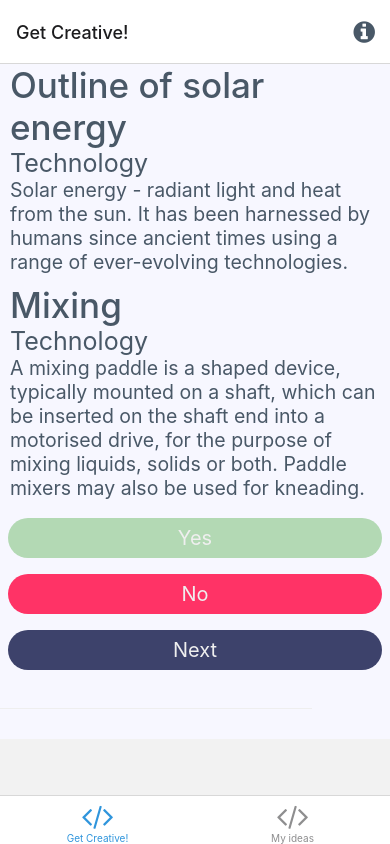
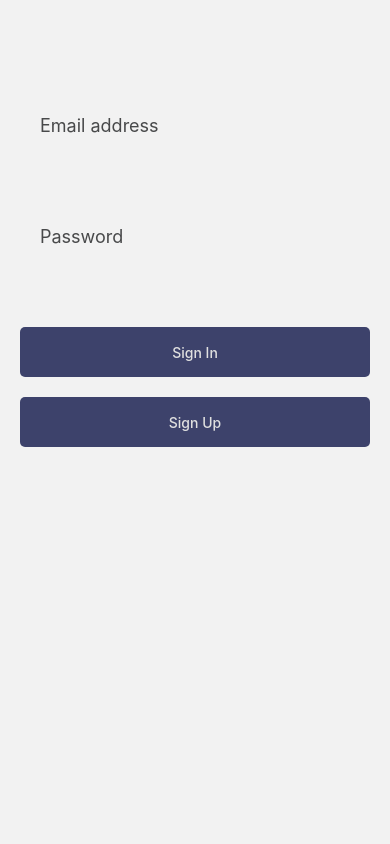
Before and after one commit to KenanBouvier/Ideate, a React Native app in the folder combineIdeas/: screen /SignIn in a window 390 px wide. Built offline with nearby package versions, Linux system fonts and the light colour scheme; what expo-linking would draw is missing.

Commit message:
signin screen

```diff
--- a/combineIdeas/components/IdeaList/index.tsx
+++ b/combineIdeas/components/IdeaItem/index.tsx
@@ -1,7 +1,8 @@
 import React from "react";
 import { Pressable, Text, View, StyleSheet } from "react-native";
+import {useNavigation} from '@react-navigation/native';
 
-interface IdeaList{
+interface IdeaItem{
     idea:{
         id:string,
         title1:string,
@@ -10,12 +11,13 @@ interface IdeaList{
     }
 }
 
-const IdeaList = (props:IdeaList)=>{
-    const {idea} = props;
-    const {id,title1,title2,description } = idea;
+const IdeaItem = (props:IdeaItem)=>{
+    // const {idea} = props;
+    const {id,title1,title2,description } = props.idea;
+    const navigation = useNavigation();
 
     const onPress = ()=>{
-        console.warn(`open Idea ${idea.title1}`)
+      navigation.navigate('IdeaSpecificScreen')
     }
 
     return(
@@ -32,7 +34,7 @@ const IdeaList = (props:IdeaList)=>{
         </Pressable>
     )
 }
-export default IdeaList;
+export default IdeaItem;
 
 const styles = StyleSheet.create({
   container: {
--- a/combineIdeas/navigation/index.tsx
+++ b/combineIdeas/navigation/index.tsx
@@ -16,8 +16,10 @@ import ModalScreen from '../screens/ModalScreen';
 import NotFoundScreen from '../screens/NotFoundScreen';
 import GenerationScreen from '../screens/GenerationScreen';
 import IdeasScreen from '../screens/IdeasScreen';
+import IdeaSpecificScreen from '../screens/IdeaSpecificScreen';
 import { RootStackParamList, RootTabParamList, RootTabScreenProps } from '../types';
 import LinkingConfiguration from './LinkingConfiguration';
+import SignInScreen from '../screens/SignInScreen';
 
 export default function Navigation({ colorScheme }: { colorScheme: ColorSchemeName }) {
   return (
@@ -38,9 +40,9 @@ const Stack = createNativeStackNavigator<RootStackParamList>();
 function RootNavigator() {
   return (
     <Stack.Navigator>
+      <Stack.Screen name="SignIn" component={SignInScreen} options={{headerShown:false}}/>
       <Stack.Screen name="Root" component={BottomTabNavigator} options={{ headerShown: false }} />
-      <Stack.Screen name="GenerationScreen" component={GenerationScreen}/>
-      {/* <Stack.Screen name="IdeaSpecificScreen" component={IdeaSpecificScreen}/> */}
+      <Stack.Screen name="IdeaSpecificScreen" component={IdeaSpecificScreen}/>
       <Stack.Screen name="NotFound" component={NotFoundScreen} options={{ title: 'Oops!' }} />
       <Stack.Group screenOptions={{ presentation: 'modal' }}>
         <Stack.Screen name="Modal" component={ModalScreen} />
--- /dev/null
+++ b/combineIdeas/screens/IdeaSpecificScreen.tsx
@@ -0,0 +1,23 @@
+import { StyleSheet,SafeAreaView,ScrollView, FlatList } from 'react-native';
+import { useState } from 'react';
+import { MaterialCommunityIcons } from '@expo/vector-icons';
+import EditScreenInfo from '../components/EditScreenInfo';
+import { Text, View } from '../components/Themed';
+import IdeaItem from '../components/IdeaItem';
+
+interface IdeaSpecificScreen{
+    id:string
+}
+
+export default function IdeaSpecificScreen(props:IdeaSpecificScreen) {
+    const id = props.id;
+  return (
+    <Text>Hello world</Text>
+  );
+}
+
+const styles = StyleSheet.create({
+  container: {
+
+  },
+});
--- a/combineIdeas/screens/IdeasScreen.tsx
+++ b/combineIdeas/screens/IdeasScreen.tsx
@@ -3,7 +3,7 @@ import { useState } from 'react';
 import { MaterialCommunityIcons } from '@expo/vector-icons';
 import EditScreenInfo from '../components/EditScreenInfo';
 import { Text, View } from '../components/Themed';
-import IdeaList from '../components/IdeaList';
+import IdeaItem from '../components/IdeaItem';
 
 
 export default function IdeasScreen() {
@@ -59,7 +59,7 @@ export default function IdeasScreen() {
        <View style = {styles.container}>
         <FlatList
         data = {ideas}
-        renderItem={({item})=><IdeaList idea={item}/>}
+        renderItem={({item})=><IdeaItem idea={item}/>}
         />
       </View>
   );
--- /dev/null
+++ b/combineIdeas/screens/SignInScreen.tsx
@@ -0,0 +1,71 @@
+import { View ,TextInput,Pressable,StyleSheet} from 'react-native'
+import React, { useState } from 'react'
+import { Text } from '../components/Themed';
+
+export default function SignInScreen() {
+    const [email,setEmail] = useState('');
+    const [password,setPassword] = useState('');
+
+    const onSubmit = ()=>{
+        //submit logic
+    }
+
+  return (
+    <View style = {styles.container}>
+        <TextInput
+        placeholder='Email address'
+        placeholderTextColor={'#48494a'}
+        value={email}
+        onChangeText={setEmail}
+        style = {styles.textInput}
+        />
+        <TextInput
+        placeholder='Password'
+        placeholderTextColor={'#48494a'}
+        value={password}
+        onChangeText={setPassword}
+        secureTextEntry
+        style = {[styles.textInput,{marginBottom:50}]}
+        />
+        <Pressable onPress={onSubmit} style = {styles.pressable}>
+            <Text style = {styles.txt}>Sign In</Text>
+        </Pressable>
+
+        <Pressable onPress={onSubmit} style = {styles.pressable}>
+            <Text style={styles.txt}>Sign Up</Text>
+        </Pressable>
+
+    </View>
+  )
+}
+
+const styles = StyleSheet.create({
+    container:{
+        // backgroundColor:'#100c08',
+        padding:20,
+        marginVertical:50,
+        alignItems:'center',
+        justifyContent:'center',
+    },
+    txt:{
+        color:'#e0e0e0',
+        fontWeight:'500',
+    },
+    pressable:{
+        backgroundColor:'#3d426b',
+        height:50,
+        width:'100%',
+        justifyContent:'center',
+        alignItems:'center',
+        borderRadius:5,
+        marginVertical:10,
+    },
+    textInput:{
+        padding:20,
+        color:'#e0e0e0',
+        fontSize:18,
+        width:'100%',
+        marginVertical:25,
+    }
+
+});
--- a/combineIdeas/types.tsx
+++ b/combineIdeas/types.tsx
@@ -17,6 +17,8 @@ export type RootStackParamList = {
   Root: NavigatorScreenParams<RootTabParamList> | undefined;
   Modal: undefined;
   NotFound: undefined;
+  IdeaSpecificScreen:undefined;
+  SignIn:undefined;
 };
 
 export type RootStackScreenProps<Screen extends keyof RootStackParamList> = NativeStackScreenProps<
```
Also changed, not shown: combineIdeas/components/StyledButton/styles.ts (renamed from combineIdeas/components/StyledButton/styles.js), combineIdeas/components/TextItem/styles.ts (renamed from combineIdeas/components/TextItem/styles.js).
